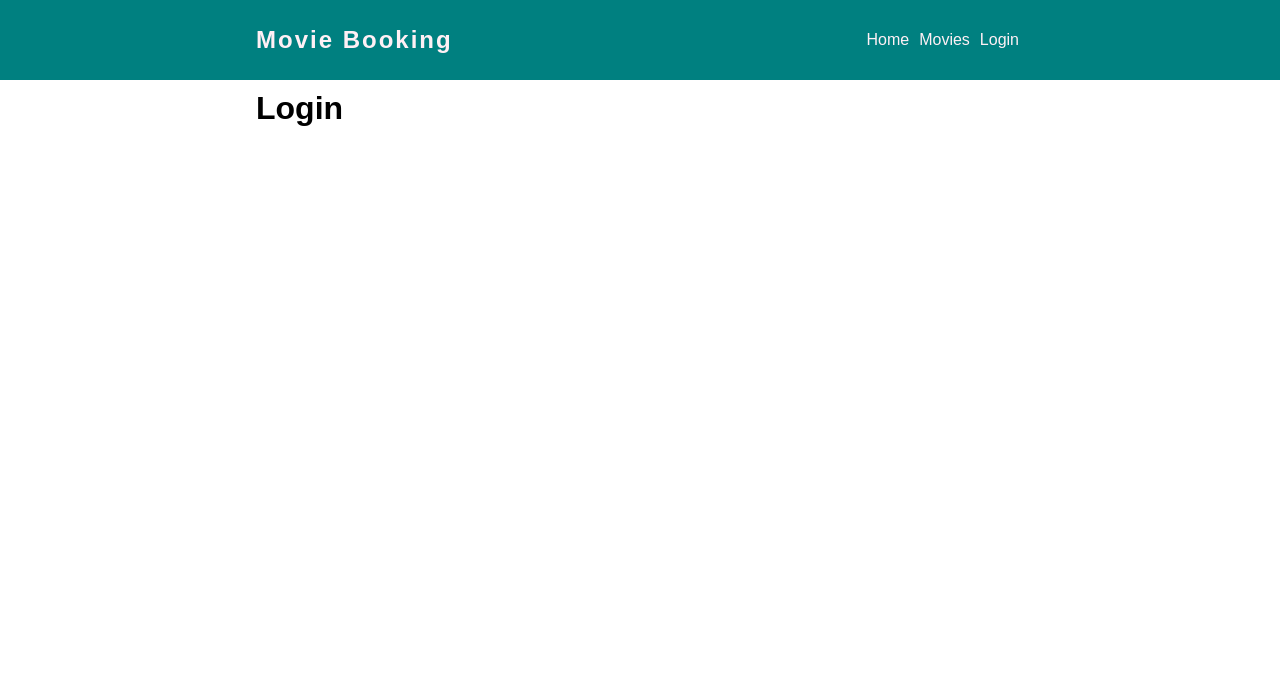
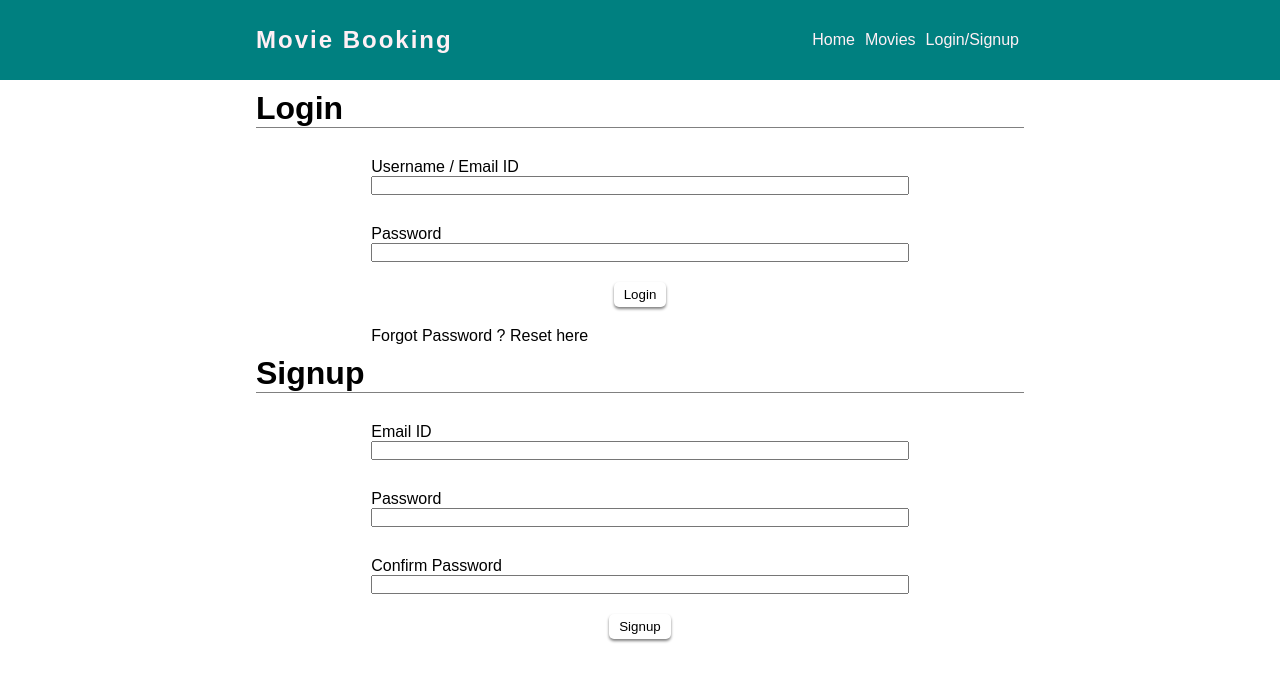
Before and after one commit to vishnuchandrappan/movie-ticket-frontend, a React (Create React App) app: page /login in a window 1280 px wide. Shown: the top 682 px of the page. Built offline with nearby package versions, Linux system fonts and the light colour scheme; a web font is replaced by a local one.

Commit message:
added login & signup layout

```diff
--- a/src/App.js
+++ b/src/App.js
@@ -1,8 +1,8 @@
 import React from 'react';
 import { BrowserRouter as Router, Route } from "react-router-dom";
 import Layout from './layouts/Main';
-import Login from "./pages/Login";
 import Home from './pages/Home';
+import LoginSignup from "./pages/LoginSignup";
 
 
 function App() {
@@ -11,7 +11,7 @@ function App() {
       <div className="App">
         <Layout>
           <Route exact path="/" component={Home} />
-          <Route path="/login" component={Login} />
+          <Route path="/login" component={LoginSignup} />
         </Layout>
       </div>
     </Router>
--- /dev/null
+++ b/src/components/Login.js
@@ -0,0 +1,26 @@
+import React from 'react';
+
+export default function Login() {
+    return (
+      <div className="login-page">
+        <h1 className="page-title">Login</h1>
+        <form>
+          <div className="form-group">
+            <label htmlFor="username">Username / Email ID</label>
+            <input type="text" name="username" id="username" />
+          </div>
+          <div className="form-group">
+            <label htmlFor="username">Password</label>
+            <input type="password" name="password" id="password" />
+          </div>
+          <div className="btn-container">
+            <input type="submit" value="Login" />
+          </div>
+          <div className="form-group">
+            <span>Forgot Password ? Reset here</span>
+          </div>
+          <div className="errors"></div>
+        </form>
+      </div>
+    );
+}
--- a/src/components/NavBar.js
+++ b/src/components/NavBar.js
@@ -14,7 +14,7 @@ export default function NavBar() {
             </span>
             <span>Movies</span>
             <span className="login">
-              <Link to="/login">Login</Link>
+              <Link to="/login">Login/Signup</Link>
             </span>
           </div>
           <div className="burger">
--- /dev/null
+++ b/src/components/Signup.js
@@ -0,0 +1,31 @@
+import React from 'react';
+
+export default function Signup() {
+    return (
+      <div>
+        <div className="login-page">
+          <h1 className="page-title">Signup</h1>
+          <form>
+            <div className="form-group">
+              <label htmlFor="username">Email ID</label>
+              <input type="text" name="username" id="username" />
+            </div>
+            <div className="form-group">
+              <label htmlFor="password">Password</label>
+              <input type="password" name="password" id="password" />
+            </div>
+            <div className="form-group">
+              <label htmlFor="password_confirmation">Confirm Password</label>
+              <input type="password" name="password_confirmation" id="password_confirmation" />
+            </div>
+            <div className="btn-container">
+              <input type="submit" value="Signup" />
+            </div>
+            <div className="errors">
+
+            </div>
+          </form>
+        </div>
+      </div>
+    );
+}
--- a/src/components/UpComingList.js
+++ b/src/components/UpComingList.js
@@ -9,7 +9,7 @@ export default class UpComingList extends Component {
   };
 
   componentDidMount() {
-    api.get("/api/movies?status=coming_soon").then(response => {
+    api.get("/api/movies").then(response => {
       this.setState({
         movies: response.data.data
       });
--- a/src/pages/Login.js
+++ /dev/null
@@ -1,10 +0,0 @@
-import React from 'react'
-
-export default function Login() {
-    return (
-        <div className="login-page">
-            <h1 className="page-title">Login</h1>
-            <form></form>
-        </div>
-    )
-}
--- /dev/null
+++ b/src/pages/LoginSignup.js
@@ -0,0 +1,12 @@
+import React from 'react';
+import Login from '../components/Login';
+import Signup from '../components/Signup';
+
+export default function LoginSignup() {
+    return (
+        <div class="login-signup">
+            <Login/>
+            <Signup/>
+        </div>
+    )
+}
--- a/src/styles/index.scss
+++ b/src/styles/index.scss
@@ -23,6 +23,26 @@ a{
   color:inherit;
 }
 
+.btn-container{
+  display: flex;
+  justify-content: space-evenly;
+  align-items: center;
+  width: 70%;
+  margin: 10px 0;
+  input{
+    border-radius: 5px;
+    border: none;
+    padding: 5px 10px;
+    box-shadow: 0px 2px 3px gray;
+    background-color: transparent;
+    cursor: pointer;
+    &:hover{
+      background-color: rgba(gray,0.1);
+      box-shadow: 0px 2px 6px black;
+    }
+  }
+}
+
 @media screen and (max-width:768px){
   .container{
     max-width: 95%;
--- a/src/styles/login.scss
+++ b/src/styles/login.scss
@@ -0,0 +1,25 @@
+.page-title{
+    border-bottom: solid 1px gray;
+    margin-bottom: 10px;
+}
+
+form{
+    display: flex;
+    flex-direction: column;
+    justify-content: space-evenly;
+    align-items: center;
+    .form-group{
+        margin: 10px 0;
+        width: 70%;
+        label{
+            display: block;
+            margin-top:10px;
+        }
+        input{
+            width: 100%;
+        }
+    }
+    span{
+        display: block;
+    }
+}
```
